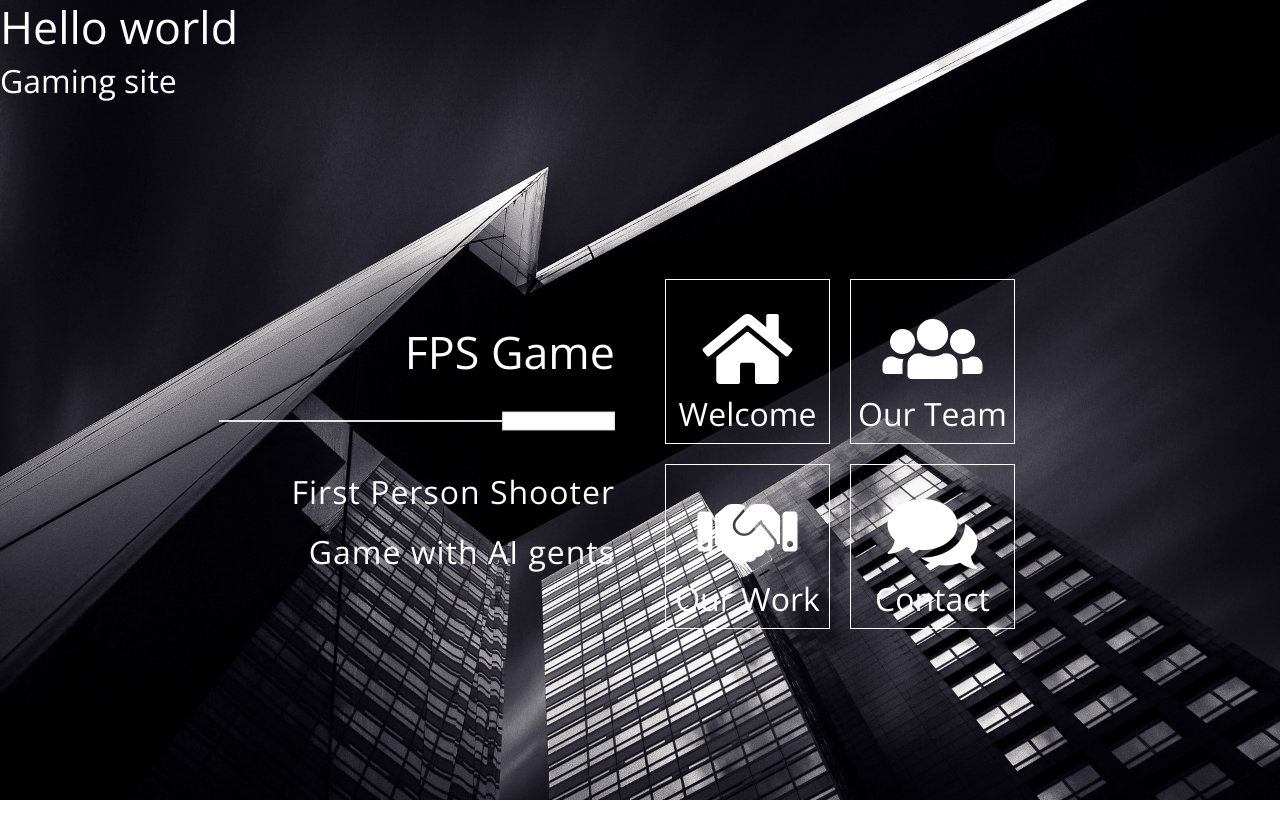
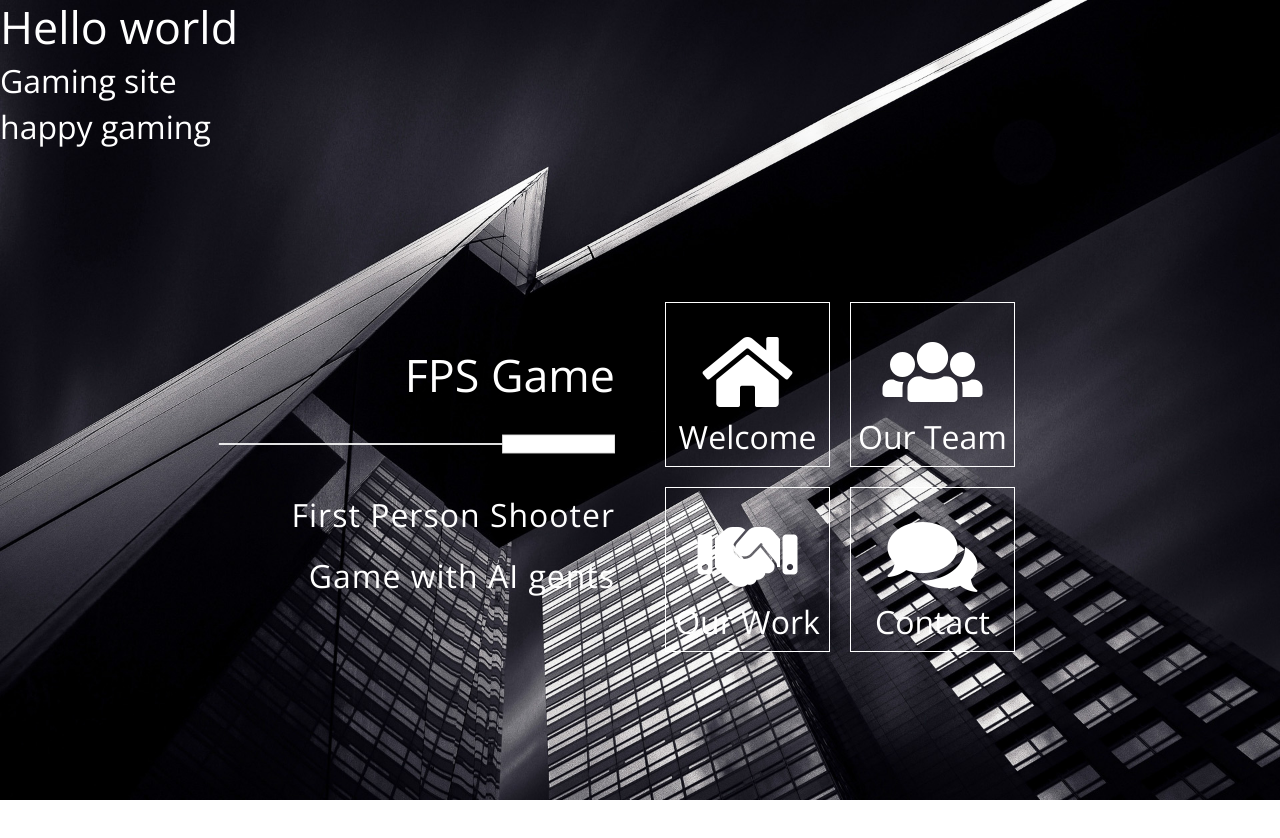
Before and after one commit to quratgamedevelopment/Website, a plain HTML site: page index.html in a window 1280 px wide. Drawn offline with nearby package versions, Linux system fonts and the light colour scheme.

Commit message:
Add files via upload

```diff
--- a/index.html
+++ b/index.html
@@ -21,6 +21,7 @@
 <body>
     <h1>Hello world <h1>
         <h2> Gaming site <h2>
+            <h2> happy gaming <h2>
     <div id="tm-bg"></div>
     <div id="tm-wrap">
         <div class="tm-main-content">
```
